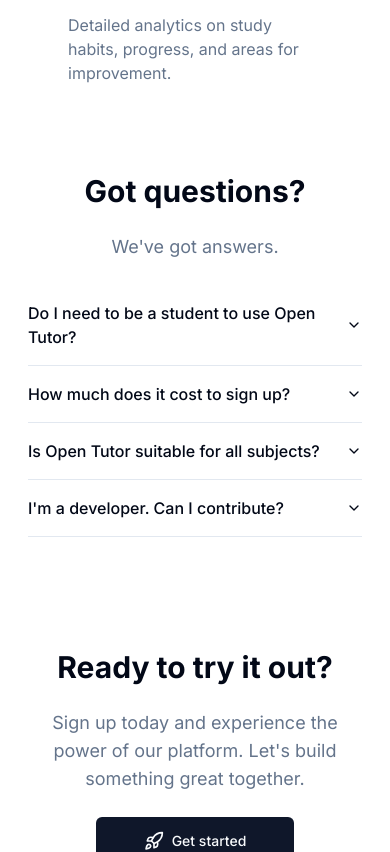
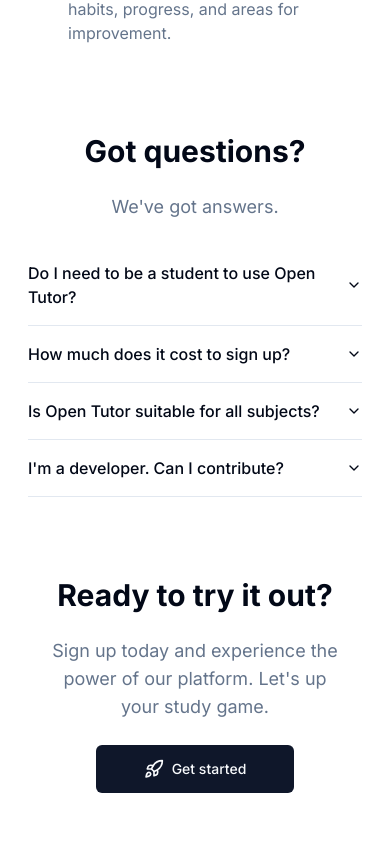
Before and after one commit to kz4killua/open-tutor, a Next.js app in the folder frontend/: page / in a window 390 px wide. Shown: the part 2739-3591 px from the top of the page. Built offline with nearby package versions, Linux system fonts and the light colour scheme.

Commit message:
Make responsivity improvements.

```diff
--- a/frontend/src/app/page.tsx
+++ b/frontend/src/app/page.tsx
@@ -155,7 +155,7 @@ function Hero() {
 
 function Features() {
   return (
-    <section id="features" className="flex flex-col items-center justify-center max-w-5xl mx-auto mt-10 mb-20 px-5 sm:px-0">
+    <section id="features" className="flex flex-col items-center justify-center max-w-5xl mx-auto pt-0 sm:pt-24 mb-20 px-5 sm:px-0">
       <SectionHeading>Features</SectionHeading>
       <SectionSubHeading>(Includes screenshots from the actual app!)</SectionSubHeading>
       <div className="flex flex-col gap-6 mt-5 w-full">
@@ -261,7 +261,7 @@ function FeatureItemSubHeading({
 
 function FrequentlyAskedQuestions() {
   return (
-    <section id="faq" className="px-7 flex flex-col items-center justify-center my-20">
+    <section id="faq" className="px-7 pt-0 sm:pt-24 flex flex-col items-center justify-center mb-20">
       <SectionHeading>Got questions?</SectionHeading>
       <SectionSubHeading>We've got answers.</SectionSubHeading>
       <Accordion type="single" collapsible className="w-full max-w-3xl dark:text-primary text-left">
@@ -297,18 +297,20 @@ function FrequentlyAskedQuestions() {
 
 function FinalCTA() {
   return (
-    <section className="mt-28 mb-10 px-12 mx-auto max-w-2xl">
+    <section className="pt-0 sm:pt-24 mb-10 px-12 mx-auto max-w-2xl">
       <SectionHeading>
         Ready to try it out?
       </SectionHeading>
       <SectionSubHeading>
-        Sign up today and experience the power of our platform. Let&apos;s build something great together.
+        Sign up today and experience the power of our platform. Let&apos;s up your study game.
       </SectionSubHeading>
       <div className="text-center">
-        <Button className="px-12 h-12">
-          <Rocket className="w-5 h-5 mr-2" />
-          Get started
-        </Button>
+        <Link href={"/accounts/signup"}>
+          <Button className="px-12 h-12">
+            <Rocket className="w-5 h-5 mr-2" />
+            Get started
+          </Button>
+        </Link>
       </div>
     </section>
   )
```
